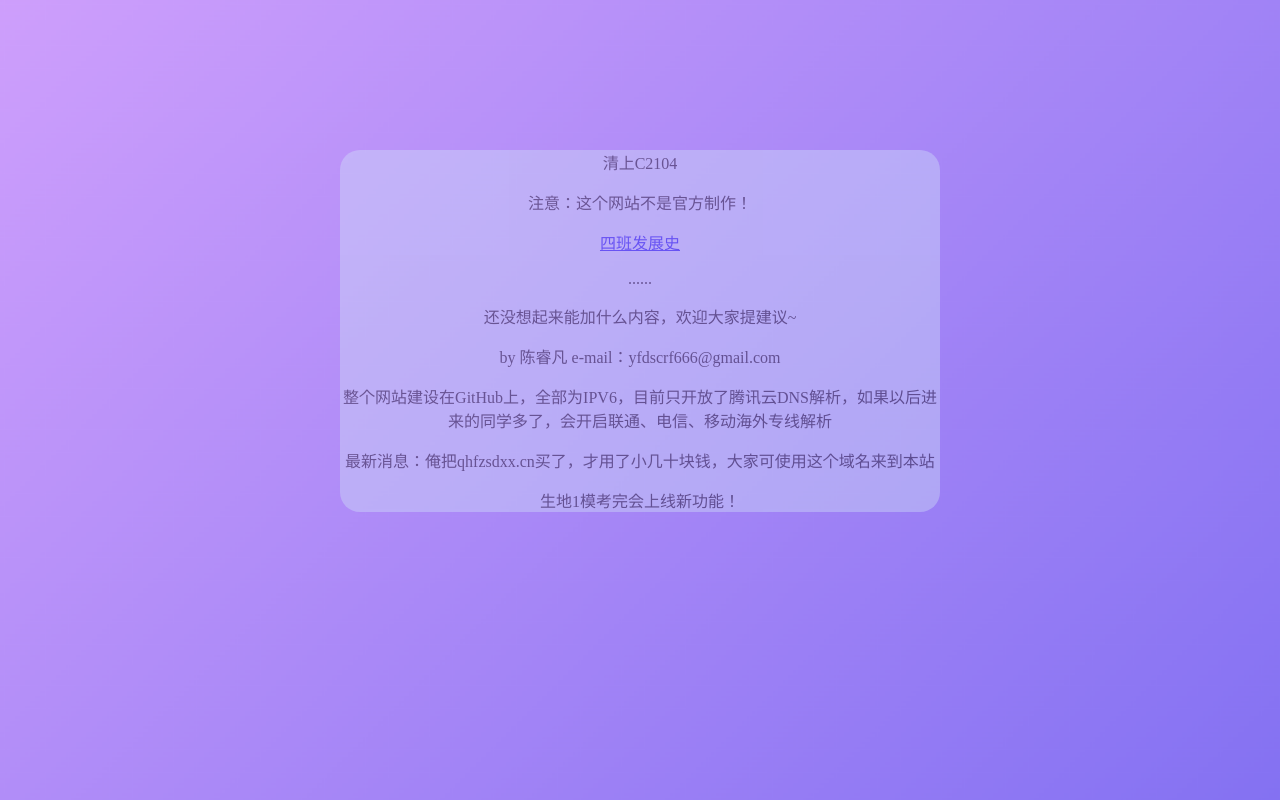
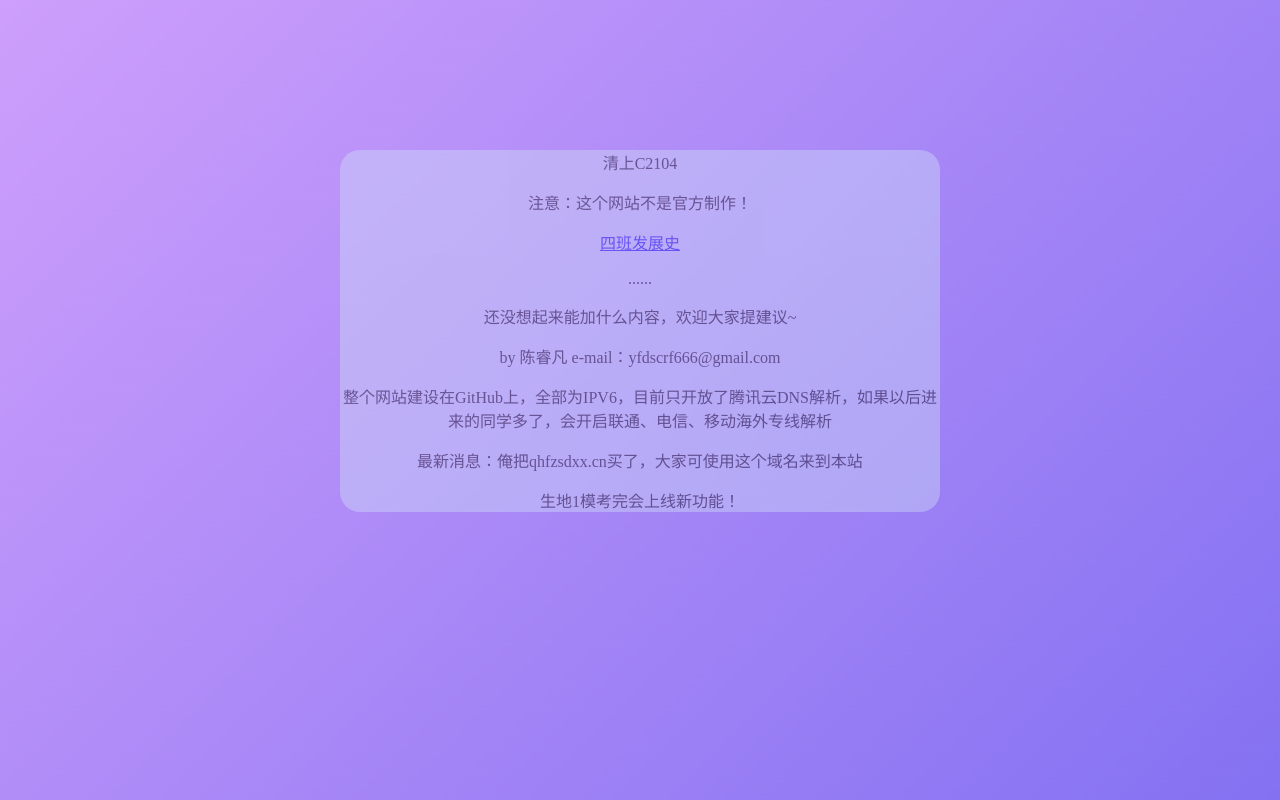
Before and after one commit to ChenRuiFan2008/chenruifan2008.github.io, a plain HTML site: page index.html in a window 1280 px wide. Drawn offline with Linux system fonts and the light colour scheme.

Commit message:
Update index.html

```diff
--- a/index.html
+++ b/index.html
@@ -29,7 +29,7 @@
             <p>还没想起来能加什么内容，欢迎大家提建议~</p>
             <p>by 陈睿凡 e-mail：yfdscrf666@gmail.com</p>
             <p>整个网站建设在GitHub上，全部为IPV6，目前只开放了腾讯云DNS解析，如果以后进来的同学多了，会开启联通、电信、移动海外专线解析</p>
-            <p>最新消息：俺把qhfzsdxx.cn买了，才用了小几十块钱，大家可使用这个域名来到本站</p>
+            <p>最新消息：俺把qhfzsdxx.cn买了，大家可使用这个域名来到本站</p>
             <p>生地1模考完会上线新功能！</p>
         </div>
         <!--1.0版本 第一个版本第一次编辑 陈睿凡 2023.2.3-->
```
